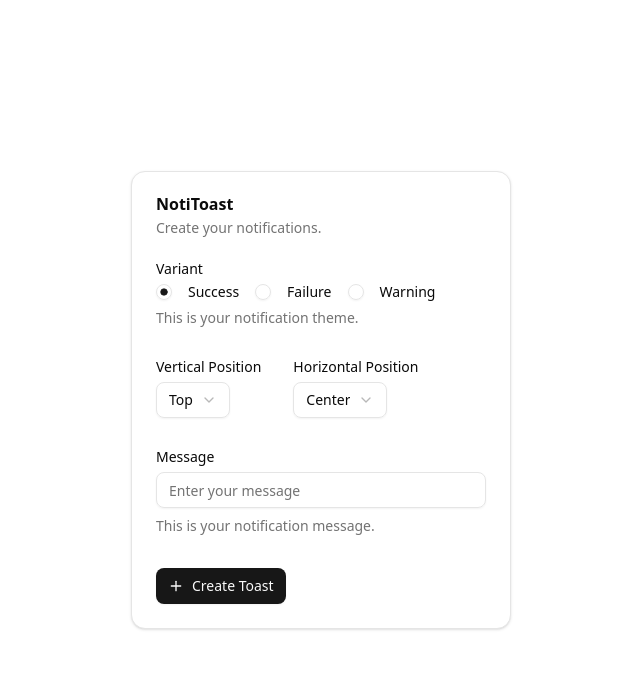
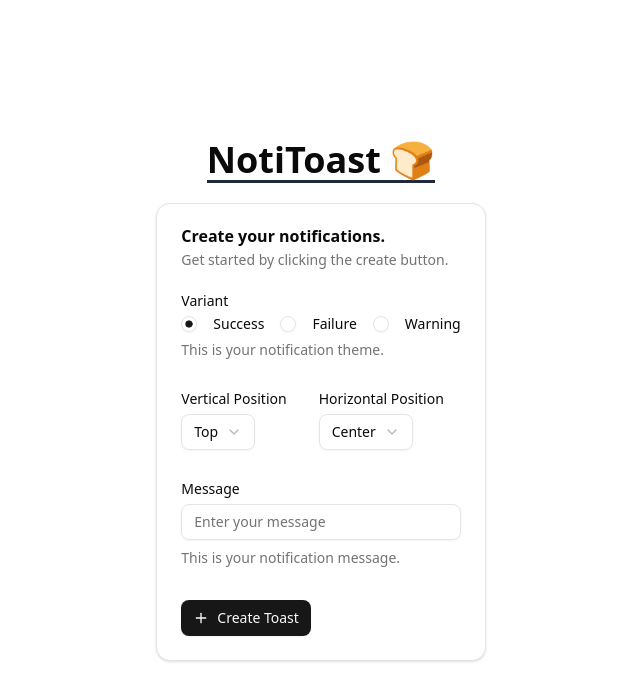
Before and after one commit to hexabytecode/app-notitoast, a Next.js app: page / in a window 1280 px wide. Shown: the top 700 px of the page, without its empty margins (319-959 px from the left). Built offline with nearby package versions, Linux system fonts and the light colour scheme.

Commit message:
feature: improved styling, added header

```diff
--- a/src/app/layout.js
+++ b/src/app/layout.js
@@ -8,7 +8,9 @@ export const metadata = {
 export default function RootLayout({ children }) {
   return (
     <html lang="en">
-      <body className={`h-screen w-screen flex justify-center items-center`}>
+      <body
+        className={`h-screen w-screen flex flex-col justify-center items-center`}
+      >
         {children}
       </body>
     </html>
--- a/src/app/page.js
+++ b/src/app/page.js
@@ -1,9 +1,12 @@
-import CardDemo from "@/components/mainCard";
+import MainCard from "@/components/mainCard";
 
 export default function App() {
   return (
     <>
-      <CardDemo />
+      <header className="mb-5 border-b-3 border-gray-800">
+        <span className="text-3xl md:text-4xl font-bold">NotiToast 🍞</span>
+      </header>
+      <MainCard />
     </>
   );
 }
--- a/src/components/mainCard.jsx
+++ b/src/components/mainCard.jsx
@@ -10,16 +10,20 @@ import {
 } from "@/components/ui/card";
 import MainForm from "./mainForm";
 
-export default function CardDemo({ className, ...props }) {
+export default function MainCard({ className, ...props }) {
   return (
-    <Card className={cn("w-[380px]", className)} {...props}>
+    <>
+      <Card className={cn(className)} {...props}>
         <CardHeader>
-        <CardTitle>NotiToast</CardTitle>
-        <CardDescription>Create your notifications.</CardDescription>
+          <CardTitle>Create your notifications.</CardTitle>
+          <CardDescription>
+            Get started by clicking the create button.
+          </CardDescription>
         </CardHeader>
         <CardContent className="grid gap-4">
           <MainForm />
         </CardContent>
       </Card>
+    </>
   );
 }
```
Lines whose indentation alone changed are shown as unchanged.
